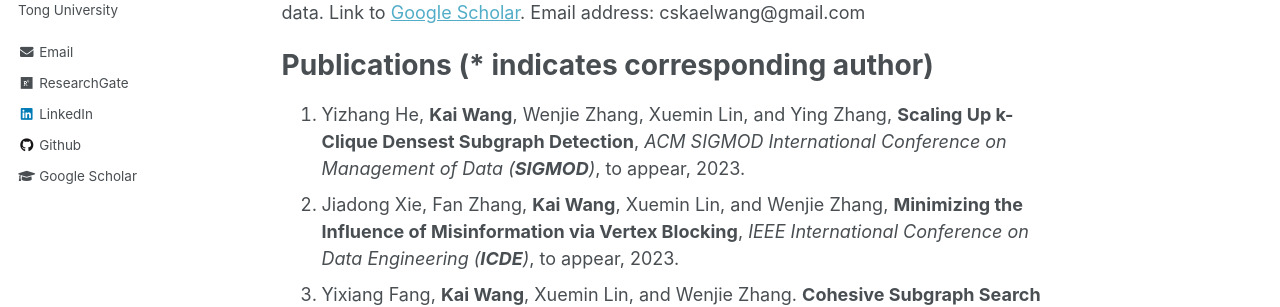
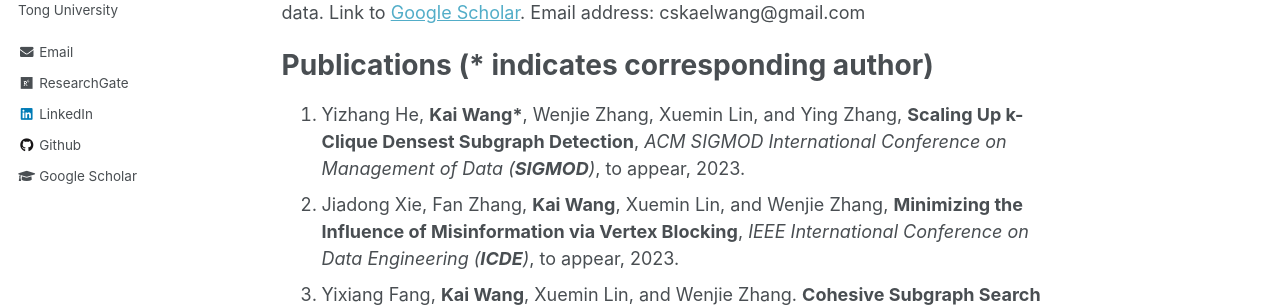
Before and after one commit to cs-kaiwang/cs-kaiwang.github.io, a Jekyll site: the page built from _pages/about.md, in a window 1280 px wide and 900 px high. Shown: the part 401-708 px from the top of the window. Built offline with Jekyll 4.4.1, drawn with Linux system fonts in a browser that asks for light colours.

```diff
--- a/_pages/about.md
+++ b/_pages/about.md
@@ -16,7 +16,7 @@ His research interests lie in big data analytics, especially for the graph/netwo
 
 Publications (* indicates corresponding author)
 ======
-1. Yizhang He, **Kai Wang**, Wenjie Zhang, Xuemin Lin, and Ying Zhang, **Scaling Up k-Clique Densest Subgraph Detection**, *ACM SIGMOD International Conference on Management of Data (**SIGMOD**)*, to appear, 2023.
+1. Yizhang He, **Kai Wang\***, Wenjie Zhang, Xuemin Lin, and Ying Zhang, **Scaling Up k-Clique Densest Subgraph Detection**, *ACM SIGMOD International Conference on Management of Data (**SIGMOD**)*, to appear, 2023.
 2. Jiadong Xie, Fan Zhang, **Kai Wang**, Xuemin Lin, and Wenjie Zhang, **Minimizing the Influence of Misinformation via Vertex Blocking**, *IEEE International Conference on Data Engineering (**ICDE**)*, to appear, 2023.
 3. Yixiang Fang, **Kai Wang**, Xuemin Lin, and Wenjie Zhang. **Cohesive Subgraph Search over Big Heterogeneous Information Networks** (Book), *Springer Briefs in Computer Science*, 2022.
 4. **Kai Wang**, Xuemin Lin, Lu Qin, Wenjie Zhang, and Ying Zhang. **Accelerated butterfly counting with vertex priority on bipartite graphs**, *The VLDB Journal (**VLDBJ**)*, 2022.
```
